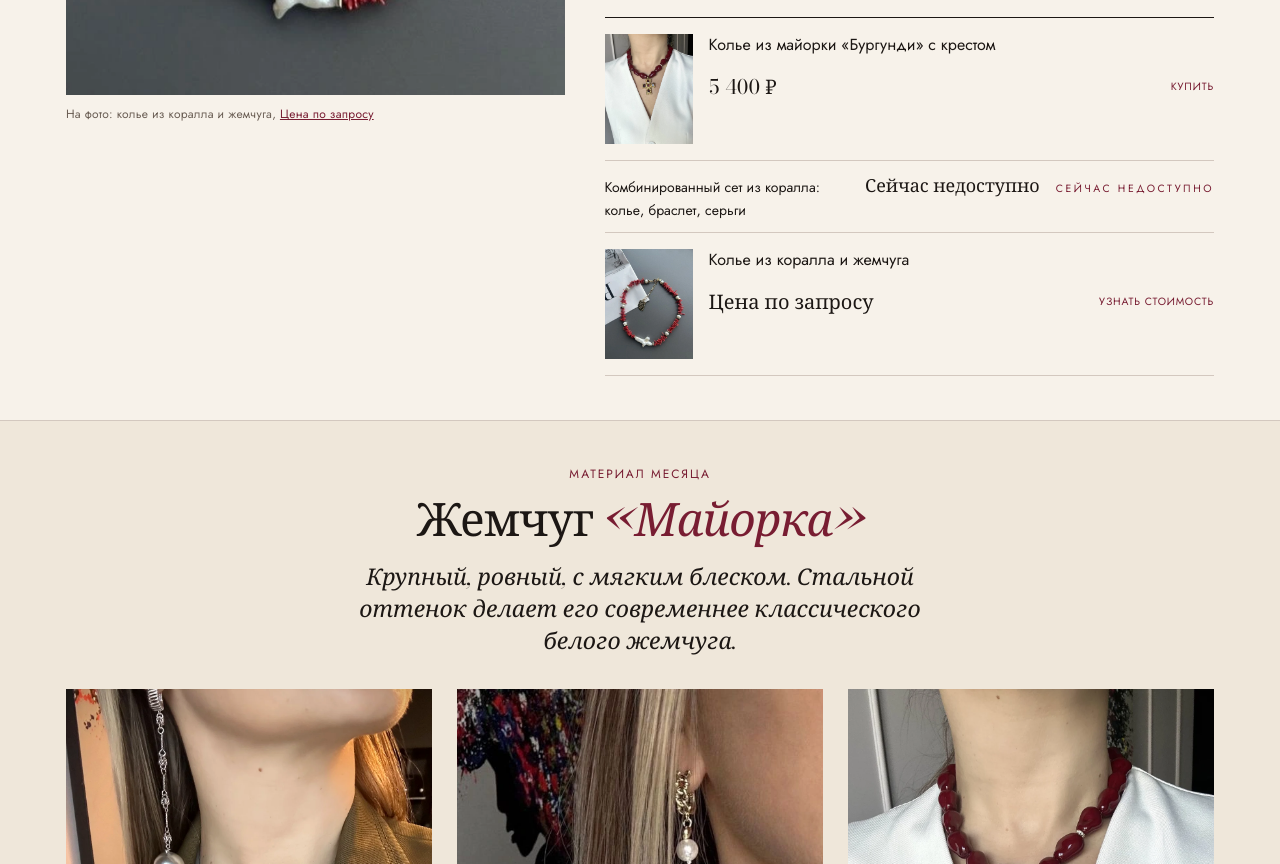
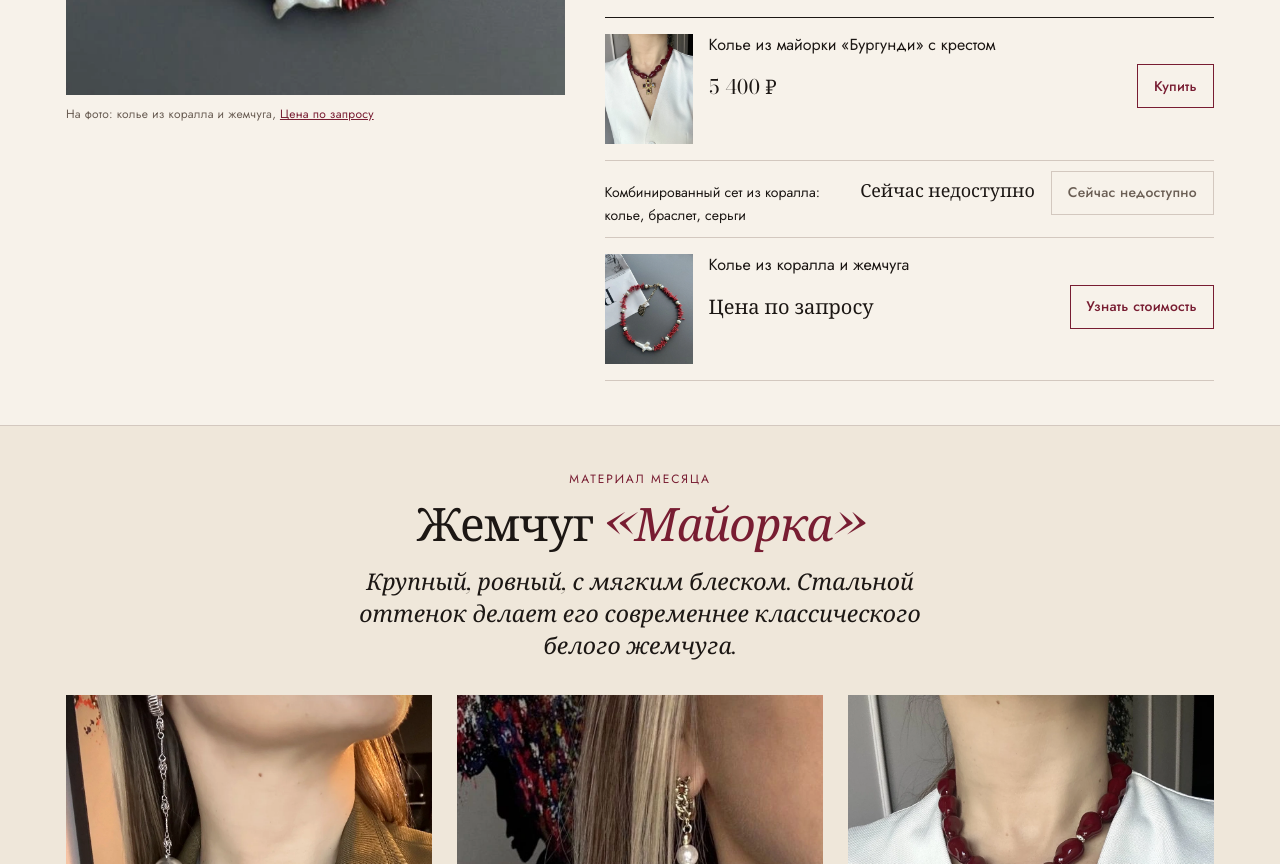
Before and after one commit to bizlutovinov-bit/bogemjw-sandbox, a plain HTML site: page index.html in a window 1280 px wide. Shown: the part 6783-7647 px from the top of the page. Drawn offline with nearby package versions, Linux system fonts and the light colour scheme.

Commit message:
Make Trend purchase links compact outlined buttons
Use content-width actions aligned left with theme-aware borders and a 44px minimum touch target. CSS-only change; preserve purchase handlers and other buttons. Include production transfer instructions.

```diff
--- a/index.html
+++ b/index.html
@@ -1222,6 +1222,19 @@ img[src*="/black-agate-cross-closeup.webp"]{filter:brightness(1.035)}
  .cart-checkout .send{gap:6px}
  .cart-checkout .send a,.cart-checkout .send button{min-height:44px;padding:8px 12px;font-size:14px;line-height:1.4}
 }
+
+/* Compact editorial actions, 16 November 2026. */
+#trend .credits li>a[data-buy]{
+  display:inline-flex;align-items:center;justify-content:center;
+  justify-self:start;width:fit-content;max-width:100%;min-height:44px;
+  padding:9px 16px;margin:0;background:transparent;
+  border:1px solid var(--wine);color:var(--wine);
+  font:500 14px/1.4 var(--f-body);letter-spacing:.02em;text-transform:none;
+  text-align:center;text-decoration:none;
+}
+#trend .credits li>a[data-buy]:hover{background:var(--paper-2);filter:none}
+#trend .credits li>a[data-buy]:focus-visible{outline:2px solid var(--wine);outline-offset:3px}
+#trend .credits li>a[data-buy][aria-disabled="true"]{border-color:var(--rule);color:var(--ink-soft);cursor:default}
 
 </style>
 
```
Also changed, not shown: 1 other file.
